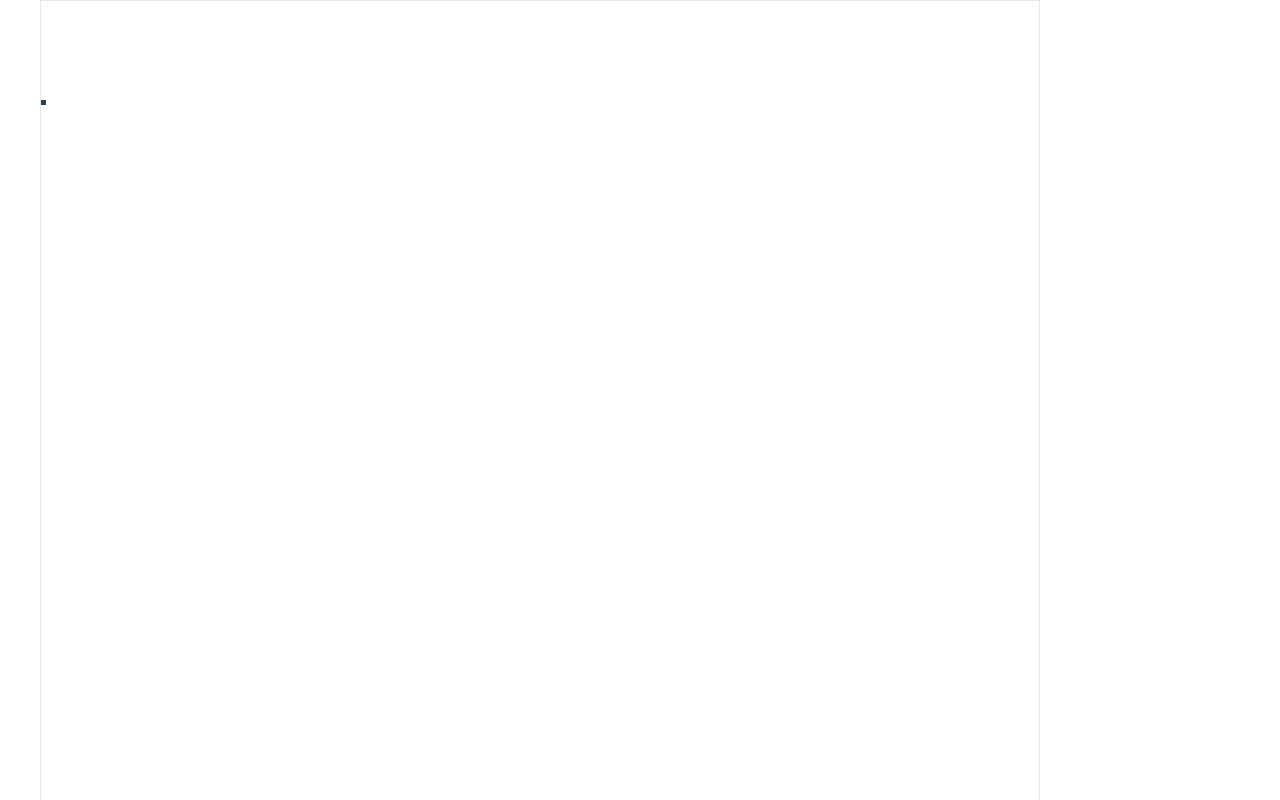
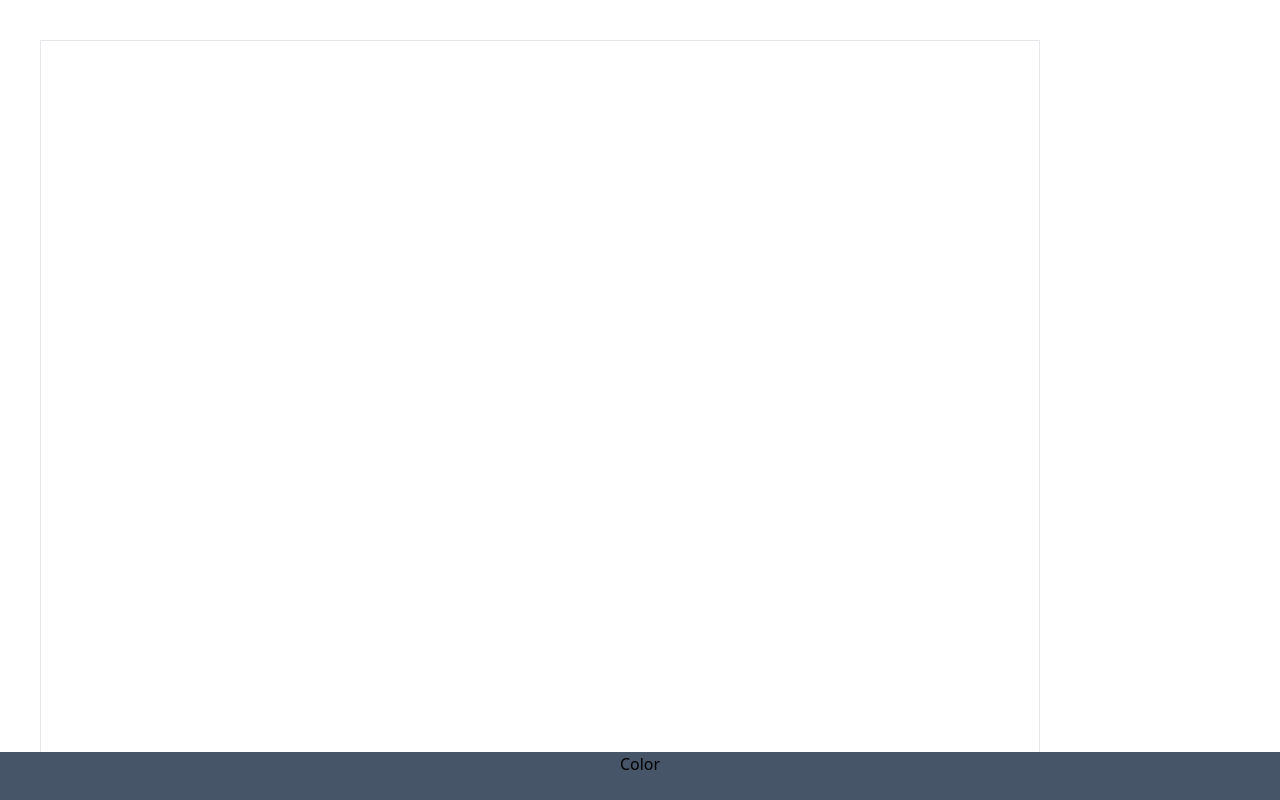
Before and after one commit to becomingjohndoe/place-the-pixels, a React (Create React App) app: page / in a window 1280 px wide. Shown: the top 800 px of the page. Built offline with nearby package versions, Linux system fonts and the light colour scheme.

Commit message:
enable placing of pixels

```diff
--- a/src/components/Canvas.jsx
+++ b/src/components/Canvas.jsx
@@ -1,10 +1,32 @@
 import { useState } from "react";
 
 export default function Canvas() {
+	const [pixel, setPixel] = useState([]);
 	return (
-		<div className="grid overflow-auto w-auto relative">
-			<div className="h-[1000px] w-[1000px] border mx-10">
-				<div className="absolute top-[100px] bg-slate-700 h-[5px] w-[5px]"></div>
+		<div className="grid overflow-auto relative">
+			<div
+				onClick={(e) => {
+					console.log(e.clientX / 10, e.clientY / 10);
+					setPixel([
+						...pixel,
+						{
+							x: Math.floor(e.clientX / 10) * 10,
+							y: Math.floor(e.clientY / 10) * 10,
+							color: "bg-slate-700",
+						},
+					]);
+				}}
+				className="h-[1000px] w-[1000px] border m-10"
+			>
+				{pixel.map(({ x, y, color }) => (
+					<div
+						style={{
+							top: y,
+							left: x,
+						}}
+						className={`absolute ${color} h-[10px] w-[10px]`}
+					></div>
+				))}
 			</div>
 		</div>
 	);
--- a/src/components/Color.jsx
+++ b/src/components/Color.jsx
@@ -1,5 +1,9 @@
 import React from "react";
 
 export default function Color() {
-	return <div className="w-screen h-20 bg-slate-600 overflow-hidden">Color</div>;
+	return (
+		<div className="w-screen h-12 bg-slate-600 overflow-hidden fixed bottom-0 ">
+			Color
+		</div>
+	);
 }
```
